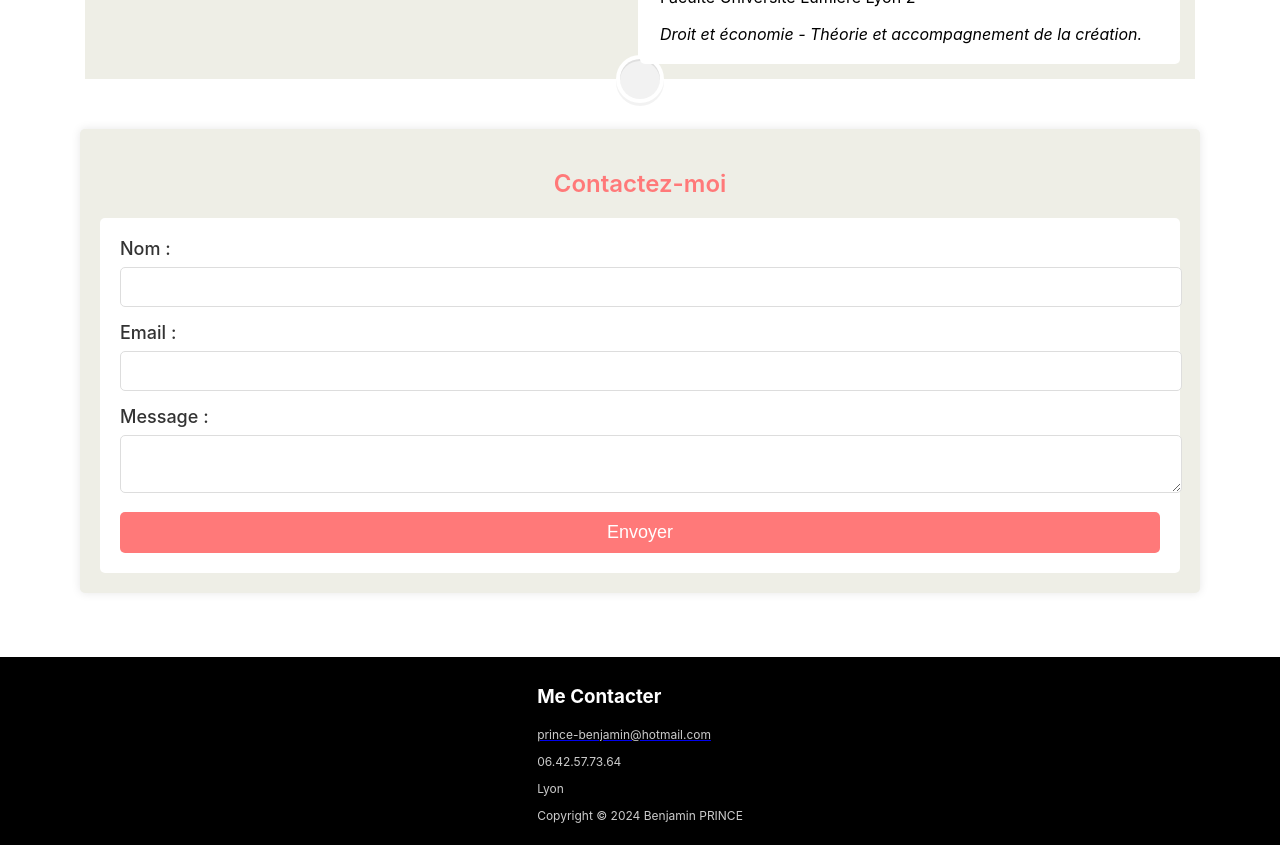
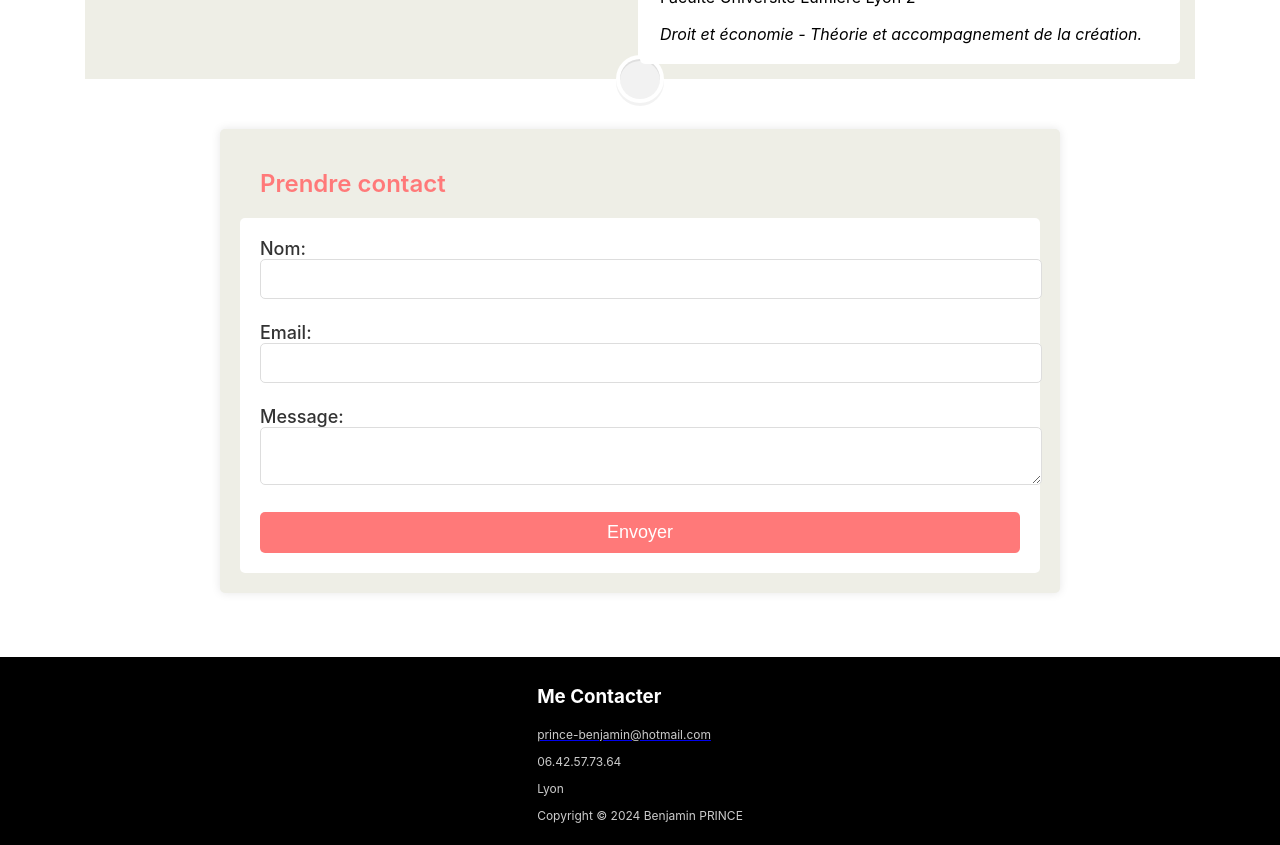
Before and after one commit to BenJ-ou/portfolio, a React (Create React App) app: page / in a window 1280 px wide. Shown: the part 2400-3245 px from the top of the page. Built offline with nearby package versions, Linux system fonts and the light colour scheme.

Commit message:
feat(porfolio):  add contact

```diff
--- a/package.json
+++ b/package.json
@@ -6,6 +6,7 @@
     "@testing-library/jest-dom": "^5.17.0",
     "@testing-library/react": "^13.4.0",
     "@testing-library/user-event": "^13.5.0",
+    "emailjs-com": "^3.2.0",
     "react": "^18.3.1",
     "react-dom": "^18.3.1",
     "react-redux": "^9.1.2",
--- a/src/components/Contact.jsx
+++ b/src/components/Contact.jsx
@@ -1,54 +1,90 @@
-import React, { useState } from 'react';
-import { useDispatch, useSelector } from 'react-redux';
-import { updateContactForm } from '../redux/store';
+import React, { useState, useEffect } from 'react';
 import '../styles/Contact.css';
+import emailjs from 'emailjs-com';
 
 const Contact = () => {
-  const dispatch = useDispatch();
-  const { name, email, message } = useSelector((state) => state.contactForm);
+  const [formState, setFormState] = useState({
+    name: '',
+    email: '',
+    message: '',
+  });
+  const [isSent, setIsSent] = useState(false);
+
+  useEffect(() => {
+    const script = document.createElement('script');
+    script.src = "https://cdn.jsdelivr.net/npm/@emailjs/browser@4/dist/email.min.js";
+    script.onload = () => {
+      emailjs.init('-YFTIKWXB8p5uB2Q_');
+    };
+    document.body.appendChild(script);
+  }, []);
 
   const handleChange = (e) => {
     const { name, value } = e.target;
-      dispatch(updateContactForm(name, value));
+    setFormState((prevState) => ({
+      ...prevState,
+      [name]: value,
+    }));
   };
 
-  const handleSubmit = (e) => {
+  const sendEmail = (e) => {
     e.preventDefault();
-      console.log('Formulaire soumis:', { name, email, message });
+    window.emailjs.send('YOUR_SERVICE_ID', 'YOUR_TEMPLATE_ID', formState)
+      .then(
+        (result) => {
+          console.log(result.text);
+          setIsSent(true);
+          setFormState({ name: '', email: '', message: '' });
+        },
+        (error) => {
+          console.log(error.text);
+        }
+      );
   };
 
   return (
-      <div className="contact-wrapper">
-          <h2>Contactez-moi</h2>
-          <form className="contact-form" onSubmit={handleSubmit}>
-              <label htmlFor="name">Nom :</label>
+
+    <div className="contact-container">
+      <h2 className="contact-title">Prendre contact</h2>
+      {isSent ? (
+        <p className="success-message">Votre message a été envoyé avec succès !</p>
+      ) : (
+        <form className="contact-form" onSubmit={sendEmail}>
+          <label className="form-label">
+            Nom:
             <input
+              className="form-input"
               type="text"
-                  id="name"
               name="name"
-                  value={name}
+              value={formState.name}
               onChange={handleChange}
+              required
             />
-
-              <label htmlFor="email">Email :</label>
+          </label>
+          <label className="form-label">
+            Email:
             <input
+              className="form-input"
               type="email"
-                  id="email"
               name="email"
-                  value={email}
+              value={formState.email}
               onChange={handleChange}
+              required
             />
-
-              <label htmlFor="message">Message :</label>
+          </label>
+          <label className="form-label">
+            Message:
             <textarea
-                  id="message"
+              className="form-textarea"
               name="message"
-                  value={message}
+              value={formState.message}
               onChange={handleChange}
+              required
             ></textarea>
-
-              <button type="submit">Envoyer</button>
+          </label>
+          <button className="form-button" type="submit">Envoyer</button>
         </form>
+      )}
     </div>
   );
 };
--- a/src/styles/Contact.css
+++ b/src/styles/Contact.css
@@ -1,18 +1,19 @@
 /* src/components/Contact/Contact.css */
-.contact-wrapper {
-  max-width: 1080px;
+.contact-container {
+  max-width: 800px; /* Réduction de la largeur */
   margin: 50px auto;
   padding: 20px;
-  background-color: var(--timeline); /* même couleur de fond que le wrapper */
+  background-color: var(--timeline); /* couleur de fond personnalisée */
   border-radius: 5px;
   box-shadow: 0 0 10px rgba(0, 0, 0, 0.1);
 }
 
-.contact-wrapper h2 {
+.contact-title {
   font-size: 24px;
   font-weight: 600;
   color: #ff7979; /* Couleur similaire à celle utilisée dans les icônes */
-  text-align: center;
+  text-align: left; /* Alignement du titre à gauche */
+  margin-left: 20px; /* Décalage du titre vers la droite */
   margin-bottom: 20px;
 }
 
@@ -22,7 +23,7 @@
   border-radius: 5px;
 }
 
-.contact-form label {
+.form-label {
   font-size: 18px;
   font-weight: 500;
   color: #333;
@@ -30,8 +31,8 @@
   margin-bottom: 8px;
 }
 
-.contact-form input,
-.contact-form textarea {
+.form-input,
+.form-textarea {
   width: 100%;
   padding: 10px;
   margin-bottom: 15px;
@@ -40,7 +41,7 @@
   font-size: 16px;
 }
 
-.contact-form button {
+.form-button {
   width: 100%;
   padding: 10px;
   background-color: #ff7979;
@@ -53,6 +54,13 @@
   transition: transform 0.3s ease;
 }
 
-.contact-form button:hover {
+.form-button:hover {
   transform: scale(0.97);
 }
+
+.success-message {
+  margin-top: 20px;
+  font-size: 16px;
+  color: #28a745; /* Vert pour le succès */
+  text-align: center;
+}
```
Also changed, not shown: 1 other file (tests, documents, lock files or other folders). Lines whose indentation alone changed are shown as unchanged.
